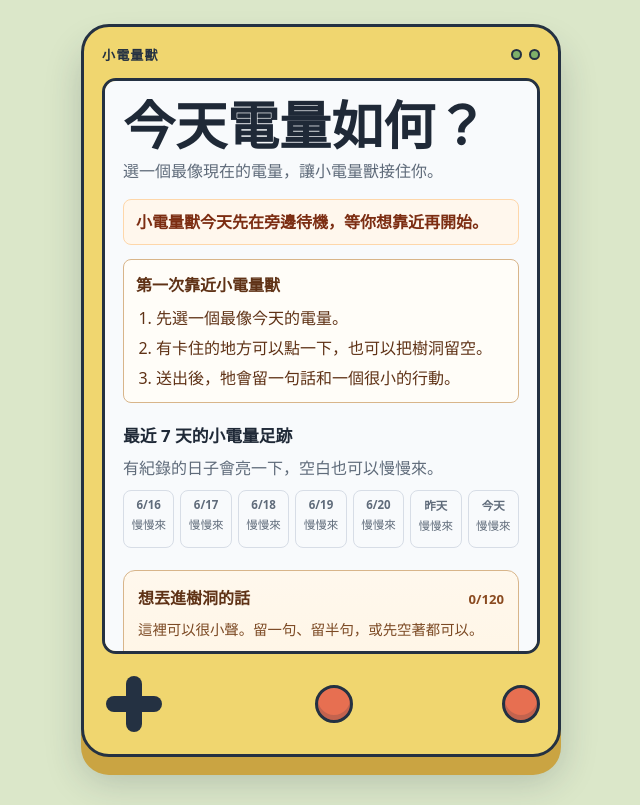
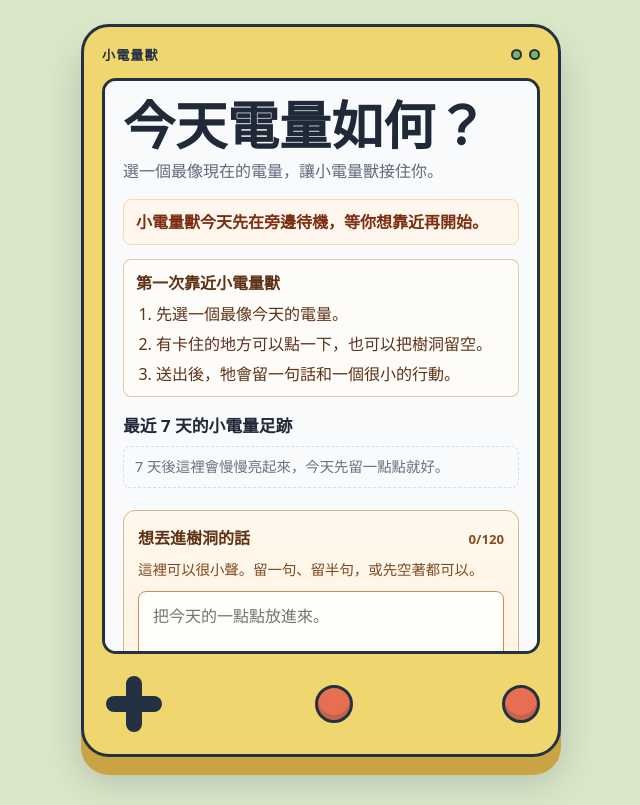
Before and after one commit to Harry-0824/low-battery-pet, a React (Vite) app: page / in a window 1280 px wide. Shown: the whole page, without its empty margins (319-959 px from the left). Built offline with nearby package versions, Linux system fonts and the light colour scheme.

Commit message:
Polish first-use empty trail

```diff
--- a/src/App.styles.ts
+++ b/src/App.styles.ts
@@ -58,12 +58,12 @@ export const CompanionDaysNote = styled.p`
 
 export const FirstUseGuide = styled.section`
   display: grid;
-  gap: 10px;
-  margin: -8px 0 22px;
-  border: 1px solid #d8b58a;
+  gap: 8px;
+  margin: -8px 0 18px;
+  border: 1px solid rgba(216, 181, 138, 0.72);
   border-radius: 8px;
-  padding: 12px;
-  background: #fffdf8;
+  padding: 10px 12px;
+  background: rgba(255, 253, 248, 0.76);
   color: #5f3216;
 
   h2 {
@@ -84,7 +84,7 @@ export const FirstUseGuide = styled.section`
 
   @media (max-width: 420px) {
     margin: -4px 0 16px;
-    padding: 10px;
+    padding: 9px 10px;
   }
 `;
 
--- a/src/components/BatteryTrail.styles.ts
+++ b/src/components/BatteryTrail.styles.ts
@@ -48,6 +48,17 @@ export const TrailIntro = styled.p`
   line-height: 1.5;
 `;
 
+export const TrailEmptyNote = styled.p`
+  margin: 0;
+  border: 1px dashed #d7dde6;
+  border-radius: 8px;
+  padding: 9px 11px;
+  background: rgba(248, 250, 252, 0.72);
+  color: #6b7280;
+  font-size: 0.9rem;
+  line-height: 1.5;
+`;
+
 export const TrailGrid = styled.div`
   display: grid;
   grid-template-columns: repeat(7, minmax(0, 1fr));
--- a/src/components/BatteryTrail.tsx
+++ b/src/components/BatteryTrail.tsx
@@ -3,6 +3,7 @@ import {
   DayLabel,
   DayPip,
   DayStatus,
+  TrailEmptyNote,
   TrailGrid,
   TrailIntro,
   TrailSection
@@ -32,9 +33,15 @@ interface BatteryTrailProps {
 }
 
 function BatteryTrail({ days }: BatteryTrailProps) {
+  const isEmptyTrail = days.every((day) => day.energyLevel === "empty");
+
   return (
     <TrailSection aria-label="最近 7 天的小電量足跡" data-testid="battery-trail">
       <h2>最近 7 天的小電量足跡</h2>
+      {isEmptyTrail ? (
+        <TrailEmptyNote>7 天後這裡會慢慢亮起來，今天先留一點點就好。</TrailEmptyNote>
+      ) : (
+        <>
           <TrailIntro>有紀錄的日子會亮一下，空白也可以慢慢來。</TrailIntro>
           <TrailGrid>
             {days.map((day) => {
@@ -53,6 +60,8 @@ function BatteryTrail({ days }: BatteryTrailProps) {
               );
             })}
           </TrailGrid>
+        </>
+      )}
     </TrailSection>
   );
 }
```
Also changed, not shown: 1 other file (tests, documents, lock files or other folders). Lines whose indentation alone changed are shown as unchanged.
